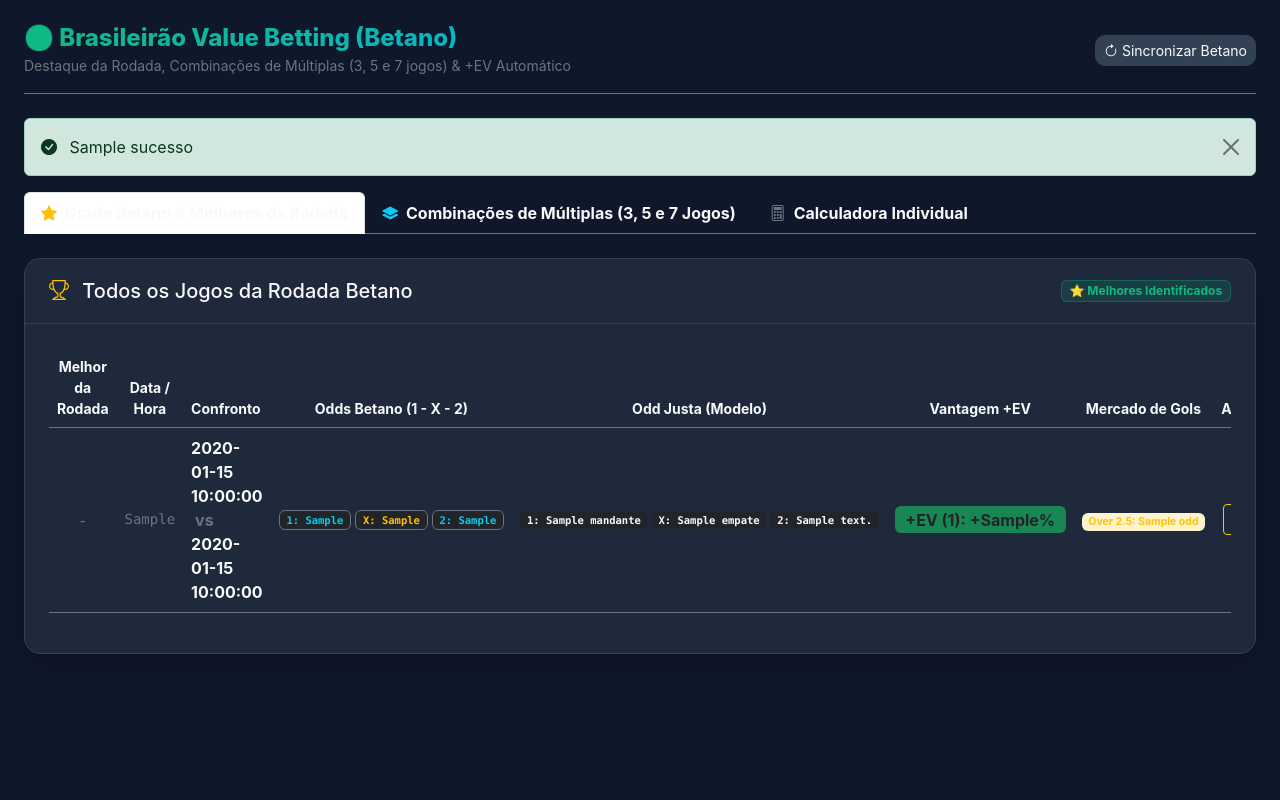
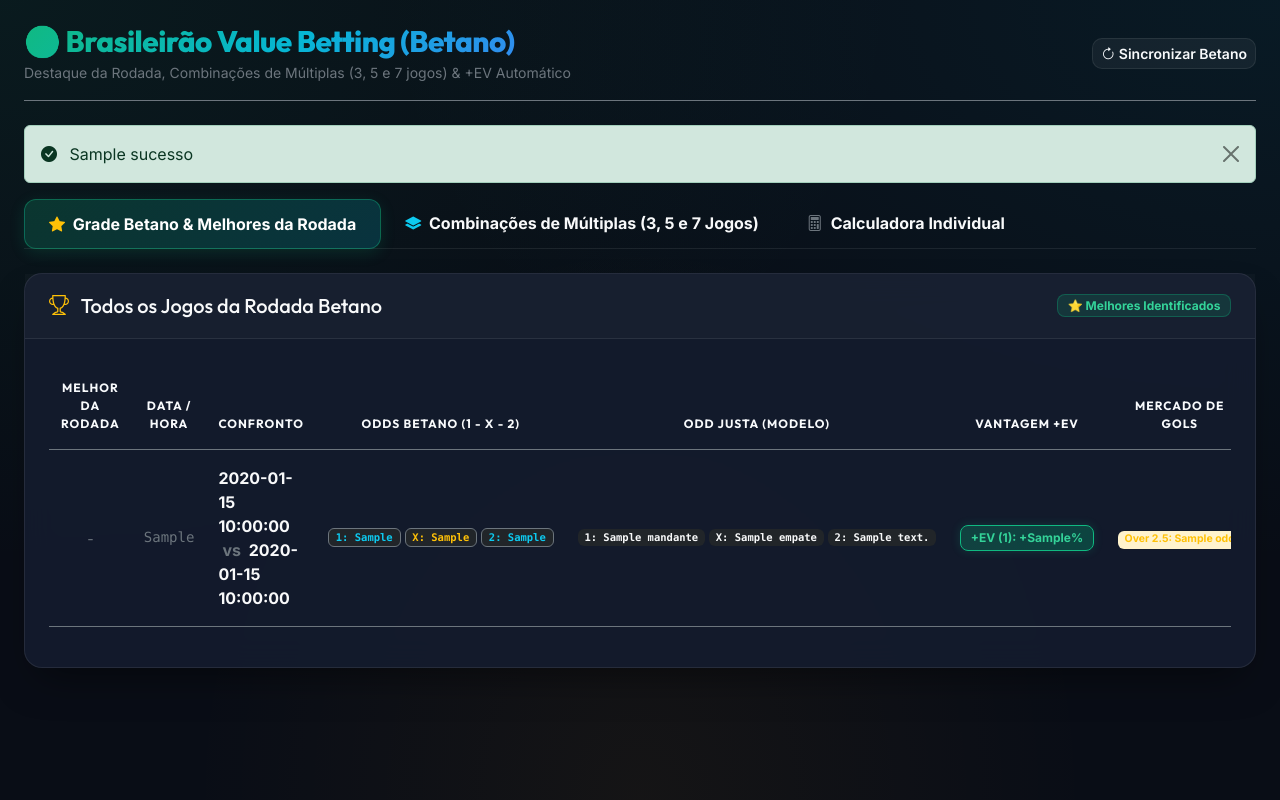
Before and after one commit to brenogonzagacarvalho/apostas_projeto, a Flask app: template templates/index.html in a window 1280 px wide. Run offline with Flask 3, Linux system fonts and the light colour scheme; the template is opened without the code that fills it: most values are stand-ins (such as "Sample title", 1, 10 or a date in 2020).

Commit message:
feat: add modern dashboard UI and update Brasileirão statistics data

```diff
--- a/static/style.css
+++ b/static/style.css
@@ -1,92 +1,170 @@
 /* static/style.css */
+@import url('https://fonts.googleapis.com/css2?family=Inter:wght@400;500;600;700;800&family=Outfit:wght@500;600;700;800&display=swap');
+
 :root {
-  --bg-dark: #0f172a;
-  --card-bg: #1e293b;
-  --card-border: #334155;
+  --bg-main: #090d16;
+  --bg-card: rgba(21, 29, 48, 0.85);
+  --card-border: rgba(255, 255, 255, 0.08);
   --accent-green: #10b981;
   --accent-cyan: #06b6d4;
-  --accent-yellow: #f59e0b;
+  --accent-gold: #f59e0b;
   --accent-purple: #8b5cf6;
-  --text-main: #f8fafc;
+  --accent-blue: #3b82f6;
+  --text-primary: #f8fafc;
   --text-muted: #94a3b8;
 }
 
 body {
-  background-color: var(--bg-dark);
-  color: var(--text-main);
+  background-color: var(--bg-main);
+  background-image:
+    radial-gradient(at 0% 0%, rgba(16, 185, 129, 0.08) 0px, transparent 50%),
+    radial-gradient(at 100% 0%, rgba(6, 182, 212, 0.08) 0px, transparent 50%),
+    radial-gradient(at 50% 100%, rgba(245, 158, 11, 0.05) 0px, transparent 50%);
+  color: var(--text-primary);
   font-family: 'Inter', system-ui, -apple-system, sans-serif;
   min-height: 100vh;
 }
 
+h1, h2, h3, h4, h5, h6, .font-heading {
+  font-family: 'Outfit', sans-serif;
+}
+
+/* Header & Typography */
 .navbar-brand-custom {
   font-weight: 800;
-  background: linear-gradient(135deg, var(--accent-green), var(--accent-cyan));
+  background: linear-gradient(135deg, #10b981 0%, #06b6d4 50%, #3b82f6 100%);
   -webkit-background-clip: text;
   -webkit-text-fill-color: transparent;
-  font-size: 1.5rem;
+  font-size: 1.85rem;
+  letter-spacing: -0.5px;
 }
 
+/* Glassmorphism Cards */
 .custom-card {
-  background-color: var(--card-bg);
+  background: var(--bg-card);
+  backdrop-filter: blur(16px);
+  -webkit-backdrop-filter: blur(16px);
   border: 1px solid var(--card-border);
-  border-radius: 16px;
-  box-shadow: 0 10px 25px -5px rgba(0, 0, 0, 0.3);
-  backdrop-filter: blur(10px);
+  border-radius: 18px;
+  box-shadow: 0 20px 40px -15px rgba(0, 0, 0, 0.5);
+  transition: transform 0.25s ease, box-shadow 0.25s ease;
+}
+
+.custom-card:hover {
+  border-color: rgba(255, 255, 255, 0.15);
 }
 
 .card-header-custom {
-  background: transparent;
+  background: rgba(255, 255, 255, 0.02);
   border-bottom: 1px solid var(--card-border);
   padding: 1.25rem 1.5rem;
 }
 
+/* Custom Tabs */
+.nav-tabs {
+  border-bottom-color: var(--card-border) !important;
+}
+
+.nav-tabs .nav-link {
+  border: none;
+  color: var(--text-muted);
+  font-weight: 600;
+  padding: 0.75rem 1.5rem;
+  border-radius: 12px;
+  transition: all 0.2s ease;
+}
+
+.nav-tabs .nav-link:hover {
+  color: var(--text-primary);
+  background: rgba(255, 255, 255, 0.04);
+}
+
+.nav-tabs .nav-link.active {
+  color: #fff !important;
+  background: linear-gradient(135deg, rgba(16, 185, 129, 0.2), rgba(6, 182, 212, 0.2));
+  border: 1px solid rgba(16, 185, 129, 0.4);
+  box-shadow: 0 4px 15px rgba(16, 185, 129, 0.15);
+}
+
+/* Forms & Controls */
 .form-select, .form-control {
-  background-color: #0f172a;
-  border: 1px solid var(--card-border);
-  color: #f8fafc;
+  background-color: rgba(15, 23, 42, 0.8) !important;
+  border: 1px solid var(--card-border) !important;
+  color: #f8fafc !important;
   border-radius: 10px;
+  padding: 0.6rem 1rem;
 }
 
 .form-select:focus, .form-control:focus {
-  background-color: #0f172a;
-  color: #fff;
-  border-color: var(--accent-cyan);
-  box-shadow: 0 0 0 0.25rem rgba(6, 182, 212, 0.25);
+  border-color: var(--accent-cyan) !important;
+  box-shadow: 0 0 0 0.25rem rgba(6, 182, 212, 0.2) !important;
 }
 
+/* Buttons */
 .btn-predict {
-  background: linear-gradient(135deg, #10b981, #059669);
+  background: linear-gradient(135deg, #10b981 0%, #059669 100%);
   color: white;
-  font-weight: 600;
+  font-weight: 700;
   border: none;
-  border-radius: 10px;
-  padding: 0.6rem 1.5rem;
-  transition: all 0.2s ease;
+  border-radius: 12px;
+  padding: 0.7rem 1.5rem;
+  box-shadow: 0 4px 15px rgba(16, 185, 129, 0.3);
+  transition: all 0.2s cubic-bezier(0.4, 0, 0.2, 1);
 }
 
 .btn-predict:hover {
   transform: translateY(-2px);
-  box-shadow: 0 4px 15px rgba(16, 185, 129, 0.4);
+  box-shadow: 0 8px 25px rgba(16, 185, 129, 0.45);
   color: white;
 }
 
 .btn-update {
-  background-color: #334155;
-  color: var(--text-main);
+  background: rgba(255, 255, 255, 0.05);
+  color: var(--text-primary);
   border: 1px solid var(--card-border);
   border-radius: 10px;
+  font-weight: 600;
   transition: all 0.2s ease;
 }
 
 .btn-update:hover {
-  background-color: #475569;
+  background: rgba(255, 255, 255, 0.12);
   color: white;
 }
 
+/* Badges & Highlights */
+.badge-tag {
+  background: rgba(16, 185, 129, 0.15);
+  color: #34d399;
+  border: 1px solid rgba(16, 185, 129, 0.3);
+  padding: 0.4em 0.8em;
+  border-radius: 8px;
+}
+
+.badge-melhor-rodada {
+  background: linear-gradient(135deg, #f59e0b 0%, #d97706 100%);
+  color: #000 !important;
+  font-weight: 800;
+  padding: 0.45em 0.8em;
+  border-radius: 8px;
+  box-shadow: 0 0 12px rgba(245, 158, 11, 0.4);
+  letter-spacing: 0.3px;
+}
+
+.badge-ev-positivo {
+  background: linear-gradient(135deg, rgba(16, 185, 129, 0.25), rgba(5, 150, 105, 0.35));
+  border: 1px solid #10b981;
+  color: #34d399 !important;
+  box-shadow: 0 0 10px rgba(16, 185, 129, 0.2);
+  font-weight: 700;
+  padding: 0.5em 0.8em;
+  border-radius: 8px;
+}
+
 .odd-badge {
-  background: rgba(15, 23, 42, 0.8);
+  background: rgba(15, 23, 42, 0.7);
   border: 1px solid var(--card-border);
-  border-radius: 12px;
+  border-radius: 14px;
   padding: 1rem;
   text-align: center;
   transition: all 0.2s ease;
@@ -94,48 +172,53 @@ body {
 
 .odd-badge:hover {
   border-color: var(--accent-cyan);
-  transform: scale(1.02);
+  transform: translateY(-2px);
 }
 
 .odd-value {
-  font-size: 1.5rem;
+  font-size: 1.6rem;
   font-weight: 800;
   color: var(--accent-cyan);
 }
 
-.odd-label {
-  font-size: 0.85rem;
-  color: var(--text-muted);
-  text-transform: uppercase;
-  letter-spacing: 0.5px;
-}
-
-.prob-value {
-  font-size: 0.9rem;
-  color: var(--accent-green);
-  font-weight: 600;
-}
-
+/* Tables */
 .table-dark-custom {
   --bs-table-bg: transparent;
-  --bs-table-color: var(--text-main);
+  --bs-table-color: var(--text-primary);
   --bs-table-border-color: var(--card-border);
 }
 
-pre.log-box {
-  background-color: #020617;
-  color: #38bdf8;
-  padding: 1.25rem;
-  border-radius: 12px;
-  height: 250px;
-  overflow-y: auto;
-  font-family: 'Fira Code', 'Courier New', monospace;
-  font-size: 0.85rem;
-  border: 1px solid var(--card-border);
+.table-dark-custom th {
+  font-family: 'Outfit', sans-serif;
+  text-transform: uppercase;
+  font-size: 0.75rem;
+  letter-spacing: 1px;
+  padding: 1rem 0.75rem;
 }
 
-.badge-tag {
-  background-color: rgba(16, 185, 129, 0.15);
-  color: var(--accent-green);
-  border: 1px solid rgba(16, 185, 129, 0.3);
+.table-dark-custom td {
+  padding: 1rem 0.75rem;
 }
+
+.table-hover tbody tr:hover {
+  background-color: rgba(255, 255, 255, 0.03) !important;
+}
+
+/* Custom Scrollbars */
+::-webkit-scrollbar {
+  width: 8px;
+  height: 8px;
+}
+
+::-webkit-scrollbar-track {
+  background: #090d16;
+}
+
+::-webkit-scrollbar-thumb {
+  background: #334155;
+  border-radius: 4px;
+}
+
+::-webkit-scrollbar-thumb:hover {
+  background: #475569;
+}
--- a/templates/index.html
+++ b/templates/index.html
@@ -88,7 +88,7 @@
                     <!-- Coluna Melhor da Rodada -->
                     <td>
                       {% if j.is_melhor_da_rodada %}
-                        <span class="badge bg-warning text-dark font-monospace fw-bold"><i class="bi bi-star-fill me-1"></i> MELHOR DA RODADA</span>
+                        <span class="badge badge-melhor-rodada"><i class="bi bi-star-fill me-1"></i> MELHOR DA RODADA</span>
                       {% else %}
                         <span class="text-secondary small">-</span>
                       {% endif %}
@@ -115,15 +115,16 @@
                     </td>
                     <td>
                       {% if j.ev_1.tem_valor %}
-                        <span class="badge bg-success text-dark fs-6">+EV (1): +{{ j.ev_1.ev_pct }}%</span>
+                        <span class="badge badge-ev-positivo">+EV (1): +{{ j.ev_1.ev_pct }}%</span>
                       {% elif j.ev_2.tem_valor %}
-                        <span class="badge bg-success text-dark fs-6">+EV (2): +{{ j.ev_2.ev_pct }}%</span>
+                        <span class="badge badge-ev-positivo">+EV (2): +{{ j.ev_2.ev_pct }}%</span>
                       {% elif j.ev_x.tem_valor %}
-                        <span class="badge bg-success text-dark fs-6">+EV (X): +{{ j.ev_x.ev_pct }}%</span>
+                        <span class="badge badge-ev-positivo">+EV (X): +{{ j.ev_x.ev_pct }}%</span>
                       {% else %}
                         <span class="badge bg-secondary text-muted">Sem Valor</span>
                       {% endif %}
                     </td>
+
                     <td class="small">
                       <span class="badge bg-warning-subtle text-warning">Over 2.5: {{ j.odds_gols.over_25.odd }}</span>
                     </td>
```
Also changed, not shown: brasileirao_stats.json (+80 -96 lines).
